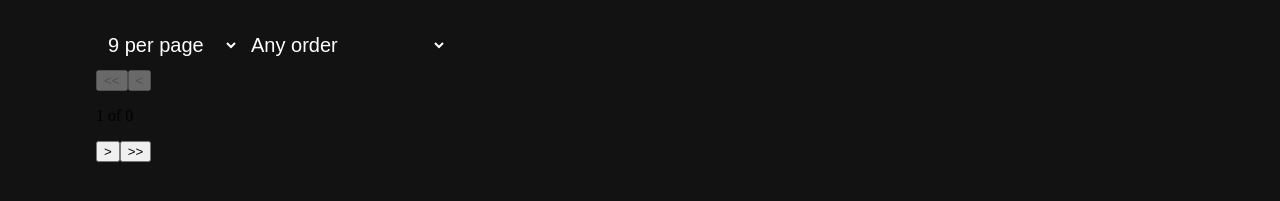
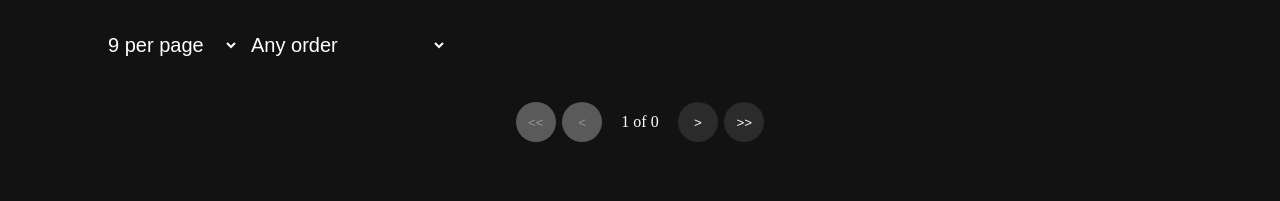
Before and after one commit to allanloji/Gitusers, a Next.js app: page / in a window 1280 px wide. Shown: the part 167-368 px from the top of the page. Built offline with nearby package versions, Linux system fonts and the light colour scheme.

Commit message:
:lipstick: Update Paginator styles

```diff
--- a/components/Paginator/Paginator.tsx
+++ b/components/Paginator/Paginator.tsx
@@ -1,6 +1,6 @@
 import React from 'react';
 
-import {} from './styles';
+import { Button, Container, PageText } from './styles';
 import { PaginatorProps } from './types';
 
 /**
@@ -19,27 +19,27 @@ function Paginator({
   const totalPages = Math.ceil(maxAvailableResults / perPage);
 
   return (
-    <React.Fragment>
-      <button type='button' onClick={() => setPage(1)} disabled={currentPage === 1}>
+    <Container>
+      <Button type='button' onClick={() => setPage(1)} disabled={currentPage === 1}>
         {'<<'}
-      </button>
-      <button type='button' onClick={prevPage} disabled={currentPage === 1}>
+      </Button>
+      <Button type='button' onClick={prevPage} disabled={currentPage === 1}>
         {'<'}
-      </button>
-      <p>
+      </Button>
+      <PageText>
         {currentPage} of {totalPages}
-      </p>
-      <button type='button' onClick={nextPage} disabled={currentPage === totalPages}>
+      </PageText>
+      <Button type='button' onClick={nextPage} disabled={currentPage === totalPages}>
         {'>'}
-      </button>
-      <button
+      </Button>
+      <Button
         type='button'
         onClick={() => setPage(totalPages)}
         disabled={currentPage === totalPages}
       >
         {'>>'}
-      </button>
-    </React.Fragment>
+      </Button>
+    </Container>
   );
 }
 
--- a/components/Paginator/styles.tsx
+++ b/components/Paginator/styles.tsx
@@ -1,3 +1,32 @@
 import styled from '@emotion/styled';
 
-export {};
+const Container = styled.div`
+  display: flex;
+  align-items: center;
+  margin: 2rem 0;
+  justify-content: center;
+  width: 100%;
+`;
+
+const Button = styled.button`
+  width: 40px;
+  height: 40px;
+  border-radius: 20px;
+  margin: 0 0.2rem;
+  color: white;
+  border: none;
+  background-color: rgb(43, 43, 43);
+
+  cursor: pointer;
+
+  :disabled {
+    background-color: rgb(90, 90, 90);
+    color: rgb(150, 150, 150);
+    cursor: not-allowed;
+  }
+`;
+const PageText = styled.p`
+  color: white;
+  margin: 0 1rem;
+`;
+export { Container, Button, PageText };
```
